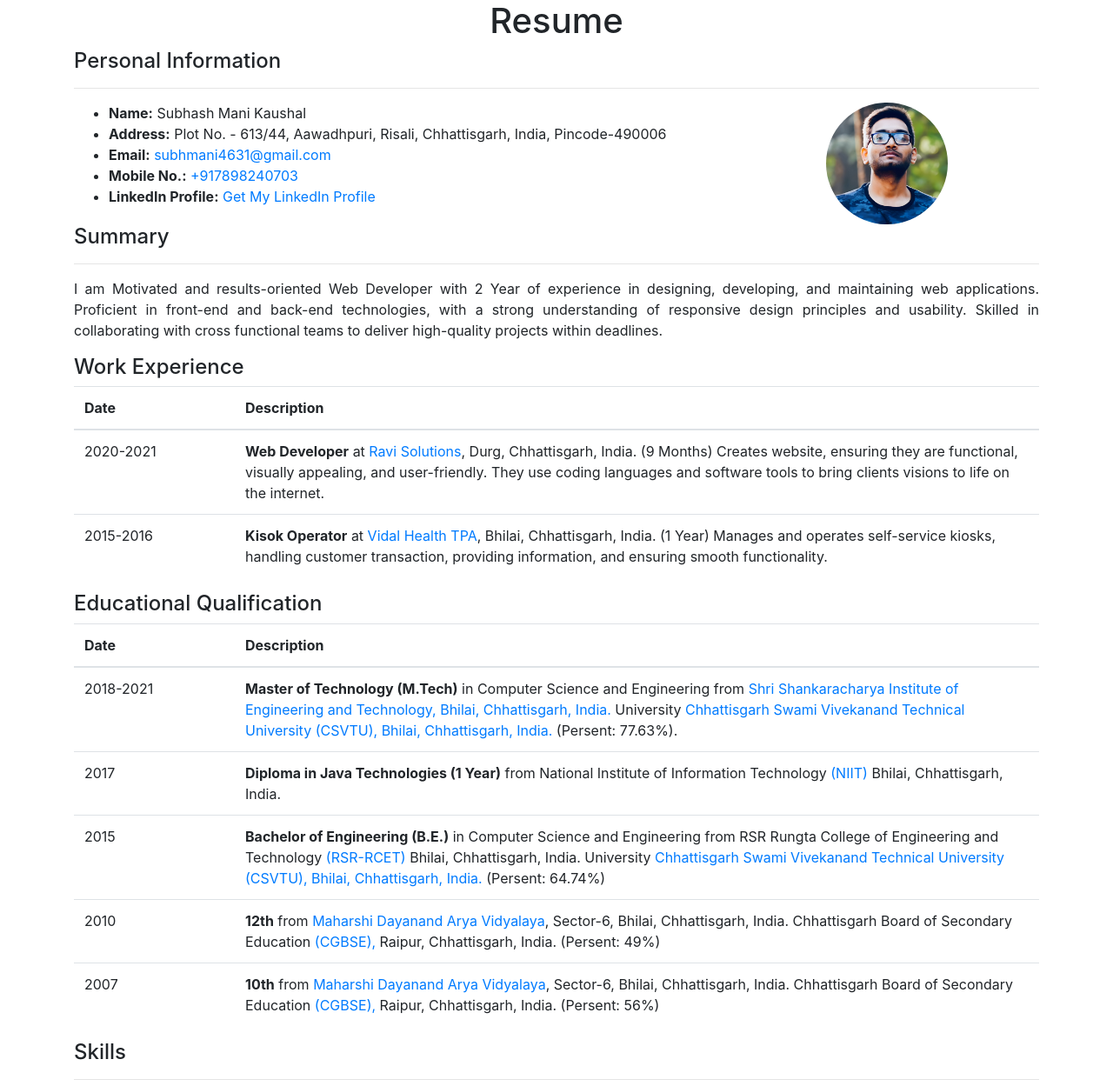
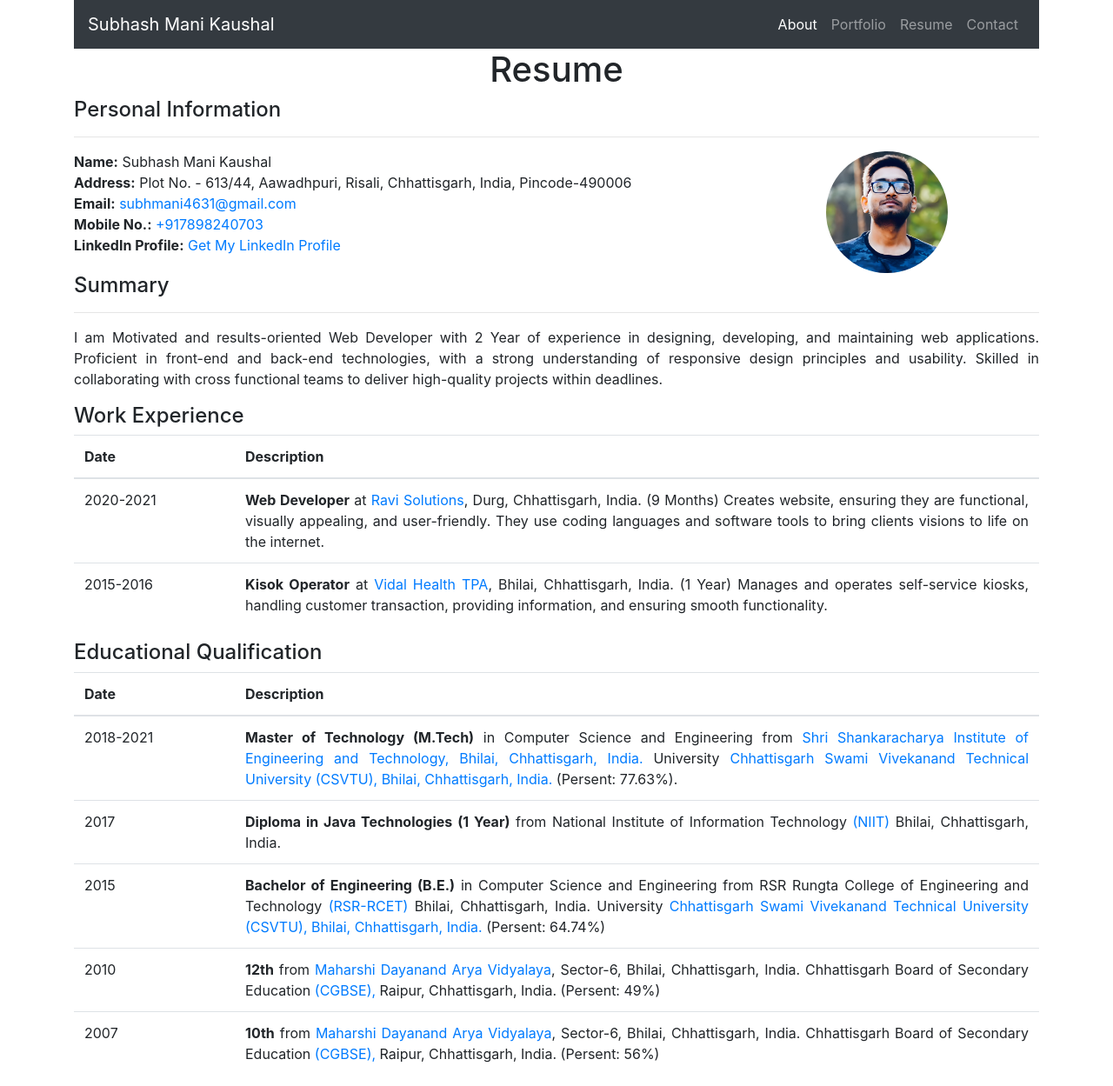
Before and after one commit to subhmani/subhmani.github.io, a plain HTML site: page index.html in a window 1280 px wide. Shown: the top 1249 px of the page at 87% size. Drawn offline with nearby package versions, Linux system fonts and the light colour scheme.

Commit message:
update index file

```diff
--- a/index.html
+++ b/index.html
@@ -4,6 +4,8 @@
     <meta charset="UTF-8">
     <meta name="viewport" content="width=device-width, initial-scale=1.0">
     <link rel="stylesheet" type="text/css" href="css\bootstrap.min.css">
+    <script src="https://cdn.jsdelivr.net/npm/jquery@3.7.1/dist/jquery.slim.min.js"></script>
+
 
     <title>Resume-Subhash Mani Kaushal</title>
     <script type="text/JavaScript">
@@ -20,16 +22,36 @@
         document.onclick=reEnable
         }
         </script>
+
 </head>
 <body>
+
     <div class="container">
+
+         <nav class="navbar navbar-expand-md navbar-dark bg-dark"><a class="navbar-brand " href="#" >
+            Subhash Mani Kaushal</a>
+
+        <button class="navbar-toggler"  type="button" data-toggle="collapse" data-target="#nav123">
+            <span class="navbar-toggler-icon"></span></button>
+
+        <div class="collapse navbar-collapse" id="nav123">
+            <ul class="nav navbar-nav ml-auto">
+                <li class="nav-item active"><a class="nav-link" href="#">About</a></li>
+                <li class="nav-item"><a class="nav-link" href="#">Portfolio</a></li>
+                <li class="nav-item"><a class="nav-link" href="#">Resume</a></li>
+                <li class="nav-item"><a class="nav-link" href="#">Contact</a></li>
+
+            </ul>
+
+        </div>
+        </nav>
         <h1 class="text-center"> Resume </h1>
         <h4>Personal Information</h4>
 
         <hr>
         <div class="row text-center">
         <div class="col-8">
-        <ul class="text-left ">
+        <ul class="text-left list-unstyled">
             <tr >
                <li><strong>Name:</strong> Subhash Mani Kaushal</li>
             </tr>
@@ -69,13 +91,13 @@
                 <th class="col-2" >Date</th><th>Description</th>
             </thead>
             <thead>
-                <td>2020-2021</td><td><b>Web Developer</b> at <a href="https://www.ravisolutions.com/" target="_blank">Ravi Solutions</a>, Durg, Chhattisgarh, India. (9 Months)
+                <td>2020-2021</td><td class="text-justify"><b>Web Developer</b> at <a href="https://www.ravisolutions.com/" target="_blank">Ravi Solutions</a>, Durg, Chhattisgarh, India. (9 Months)
                     Creates website, ensuring they are functional, visually appealing, and user-friendly.
                     They use coding languages and software tools to bring clients visions to life on the
                     internet. </td>
             </thead>
             <thead>
-                <td>2015-2016</td><td><b>Kisok Operator</b> at <a href="https://www.vidalhealthtpa.com/" target="_blank">Vidal Health TPA</a>, Bhilai, Chhattisgarh, India. (1 Year)
+                <td>2015-2016</td><td class="text-justify"><b>Kisok Operator</b> at <a href="https://www.vidalhealthtpa.com/" target="_blank">Vidal Health TPA</a>, Bhilai, Chhattisgarh, India. (1 Year)
                     Manages and operates self-service kiosks, handling customer transaction, providing
                     information, and ensuring smooth functionality. </td>
             </thead>
@@ -93,28 +115,28 @@
                 <th class="col-2" >Date</th><th>Description</th>
             </thead>
             <thead>
-                <td>2018-2021</td><td><strong>Master of Technology (M.Tech)</strong> in Computer Science and Engineering from
+                <td>2018-2021</td><td class="text-justify"><strong>Master of Technology (M.Tech)</strong> in Computer Science and Engineering from
                     <a href="https://www.sstc.ac.in/" target="_blank">Shri Shankaracharya Institute of Engineering and Technology, Bhilai, Chhattisgarh,
                         India.</a> University <a href="https://csvtu.ac.in/" target="_blank">Chhattisgarh Swami Vivekanand Technical University (CSVTU), Bhilai,
                             Chhattisgarh, India.</a> (Persent: 77.63%). </td>
             </thead>
             <thead>
-                <td>2017</td><td><strong>Diploma in Java Technologies (1 Year)</strong> from National Institute of Information
+                <td>2017</td><td class="text-justify"><strong>Diploma in Java Technologies (1 Year)</strong> from National Institute of Information
                     Technology <a href="https://www.niit.com/" target="_blank">(NIIT)</a> Bhilai, Chhattisgarh, India. </td>
             </thead>
             <thead>
-                <td>2015</td><td><strong>Bachelor of Engineering (B.E.)</strong> in Computer Science and Engineering from
+                <td>2015</td><td class="text-justify"><strong>Bachelor of Engineering (B.E.)</strong> in Computer Science and Engineering from
                     RSR Rungta College of Engineering and Technology <a href="https://www.rungtacolleges.com/" target="_blank">(RSR-RCET)</a> Bhilai,
                     Chhattisgarh, India. University <a href="https://csvtu.ac.in/" target="_blank">Chhattisgarh Swami Vivekanand Technical University (CSVTU), Bhilai,
                         Chhattisgarh, India.</a> (Persent: 64.74%)</td>
             </thead>
             <thead>
-                <td>2010</td><td><strong>12th</strong> from <a href="https://mdavbhilai.in/" target="_blank">Maharshi Dayanand Arya Vidyalaya</a>, Sector-6, Bhilai, Chhattisgarh, India.
+                <td>2010</td><td class="text-justify"><strong>12th</strong> from <a href="https://mdavbhilai.in/" target="_blank">Maharshi Dayanand Arya Vidyalaya</a>, Sector-6, Bhilai, Chhattisgarh, India.
                     Chhattisgarh Board of Secondary Education <a href="https://cgbse.nic.in/">(CGBSE),</a> Raipur, Chhattisgarh, India.
                     (Persent: 49%)</td>
             </thead>
             <thead>
-                <td>2007</td><td><strong>10th</strong> from <a href="https://mdavbhilai.in/" target="_blank">Maharshi Dayanand Arya Vidyalaya</a>, Sector-6, Bhilai, Chhattisgarh, India.
+                <td>2007</td><td class="text-justify"><strong>10th</strong> from <a href="https://mdavbhilai.in/" target="_blank">Maharshi Dayanand Arya Vidyalaya</a>, Sector-6, Bhilai, Chhattisgarh, India.
                     Chhattisgarh Board of Secondary Education <a href="https://cgbse.nic.in/">(CGBSE),</a> Raipur, Chhattisgarh, India.
                     (Persent: 56%)</td>
             </thead>
```
